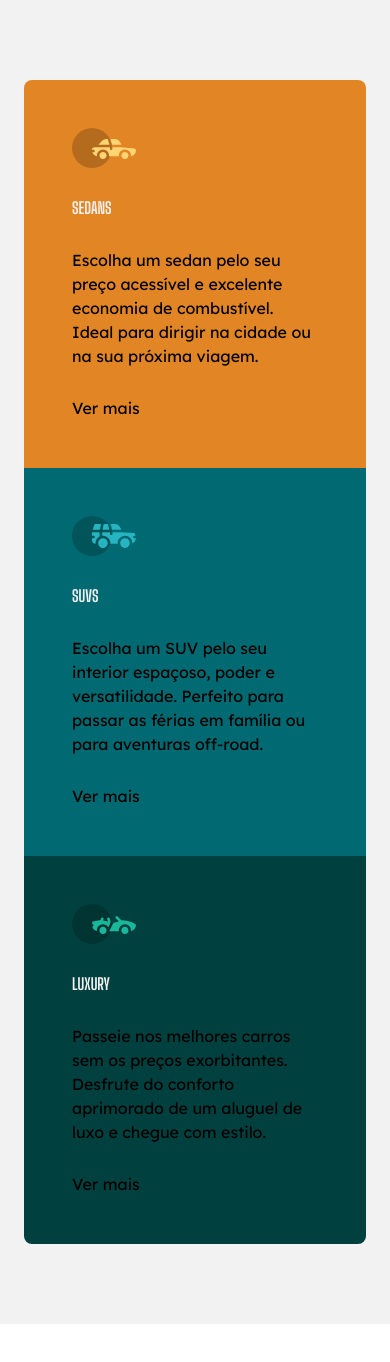
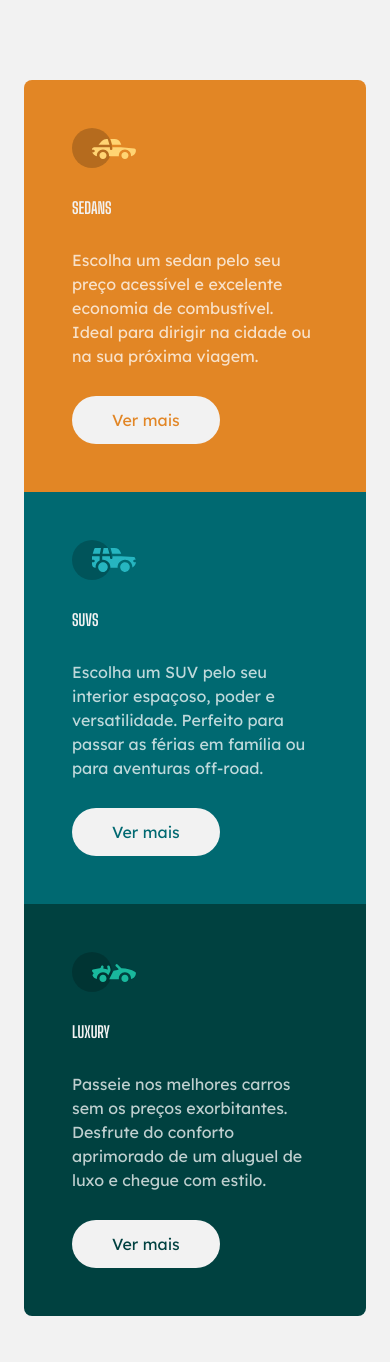
Before and after one commit to WellingtonFe/carros, a React (Vite) app: page / in a window 390 px wide. Shown: the top 1362 px of the page. Before the commit the page ends 1324 px from the top, so only its background shows below. Built offline with nearby package versions, Linux system fonts and the light colour scheme.

Commit message:
setimo commit versao mobile

```diff
--- a/src/App.jsx
+++ b/src/App.jsx
@@ -8,20 +8,20 @@
         <div className="bg-orange p-12 rounded-t-lg">
           <img src={iconSedans} alt="icone dos carros sedans" className="mb-7"/>
           <h2 className="font-shoulders mb-7 uppercase text-4-xl font-bold text-offwhitebg">Sedans</h2>
-          <p className="font-lexend mb-7">Escolha um sedan pelo seu preço acessível e excelente economia de combustível. Ideal para dirigir na cidade ou na sua próxima viagem.</p>
-          <a href="https://www.webmotors.com.br/sedans" target="_blank" className="font-lexend">Ver mais</a>
+          <p className="font-lexend mb-7 text-offwhite">Escolha um sedan pelo seu preço acessível e excelente economia de combustível. Ideal para dirigir na cidade ou na sua próxima viagem.</p>
+          <a href="https://www.webmotors.com.br/sedans" target="_blank" className="font-lexend bg-offwhitebg block px-10 py-3 w-fit rounded-3xl text-orange ">Ver mais</a>
         </div>
         <div className="bg-green p-12">
           <img src={iconSuvs} alt="icone dos carros suvs" className="mb-7"/>
           <h2 className="font-shoulders mb-7 uppercase text-4-xl font-bold text-offwhitebg">Suvs</h2>
-          <p className="font-lexend mb-7">Escolha um SUV pelo seu interior espaçoso, poder e versatilidade. Perfeito para passar as férias em família ou para aventuras off-road.</p>
-          <a href="https://www.webmotors.com.br/suvs" target="_blank" className="font-lexend">Ver mais</a>
+          <p className="font-lexend mb-7 text-offwhite">Escolha um SUV pelo seu interior espaçoso, poder e versatilidade. Perfeito para passar as férias em família ou para aventuras off-road.</p>
+          <a href="https://www.webmotors.com.br/suvs" target="_blank" className="font-lexend bg-offwhitebg block px-10 py-3 w-fit rounded-3xl text-green ">Ver mais</a>
         </div>
         <div className="bg-dark-green p-12 rounded-b-lg">
           <img src={iconLuxury} alt="icone dos caros luxury" className="mb-7"/>
           <h2 className="font-shoulders mb-7 uppercase text-4-xl font-bold text-offwhitebg">Luxury</h2>
-          <p className="font-lexend mb-7">Passeie nos melhores carros sem os preços exorbitantes. Desfrute do conforto aprimorado de um aluguel de luxo e chegue com estilo.</p>
-          <a href="https://www.webmotors.com.br/carros-de-luxo" target="_blank" className="font-lexend">Ver mais</a>
+          <p className="font-lexend mb-7 text-offwhite">Passeie nos melhores carros sem os preços exorbitantes. Desfrute do conforto aprimorado de um aluguel de luxo e chegue com estilo.</p>
+          <a href="https://www.webmotors.com.br/carros-de-luxo" target="_blank" className="font-lexend bg-offwhitebg block px-10 py-3 w-fit rounded-3xl text-dark-green ">Ver mais</a>
         </div>
       </section>
     </main>
```
